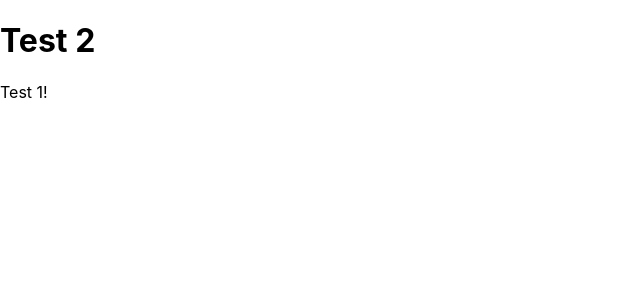
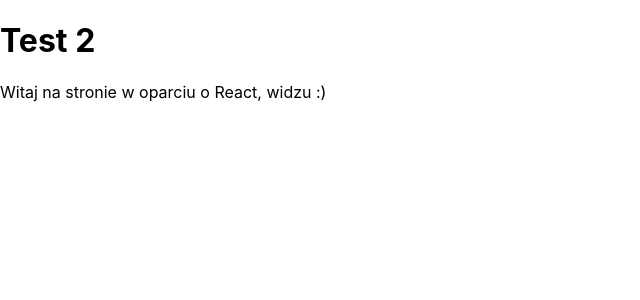
Before and after one commit to MMarek/zadania_9, a React (Create React App) app: page / in a window 1280 px wide. Shown: the top 300 px of the page, without its empty margins (0-640 px from the left). Built offline with nearby package versions, Linux system fonts and the light colour scheme.

Commit message:
wellcome in react task01

```diff
--- a/src/components/task02.js
+++ b/src/components/task02.js
@@ -4,8 +4,10 @@ import React, {Component} from "react";
 class Task02 extends Component {
 
     render() {
+        let name = 'widzu';
+
         return (
-            <p>Test 1!</p>
+            <p>Witaj na stronie w oparciu o React, {name} :)</p>
         )
     }
 }
```
Also changed, not shown: 1 other file (tests, documents, lock files or other folders).
